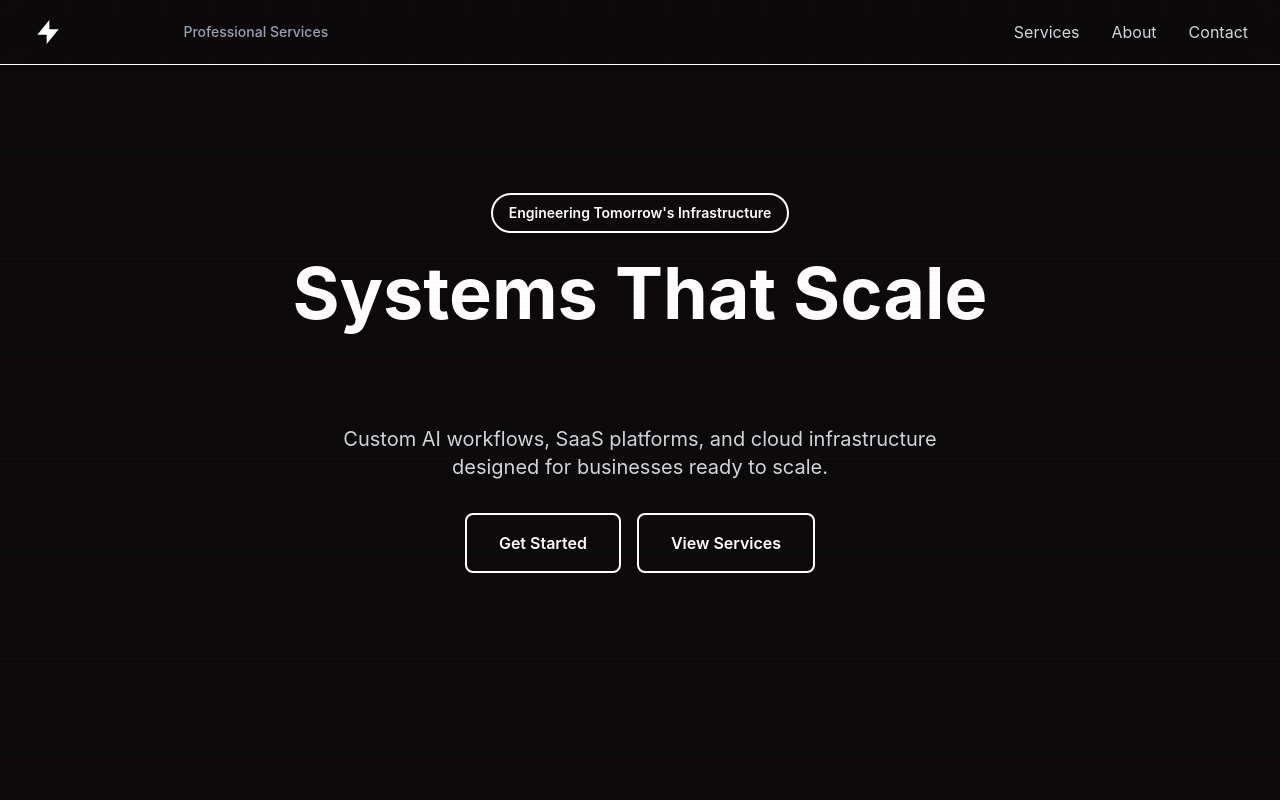
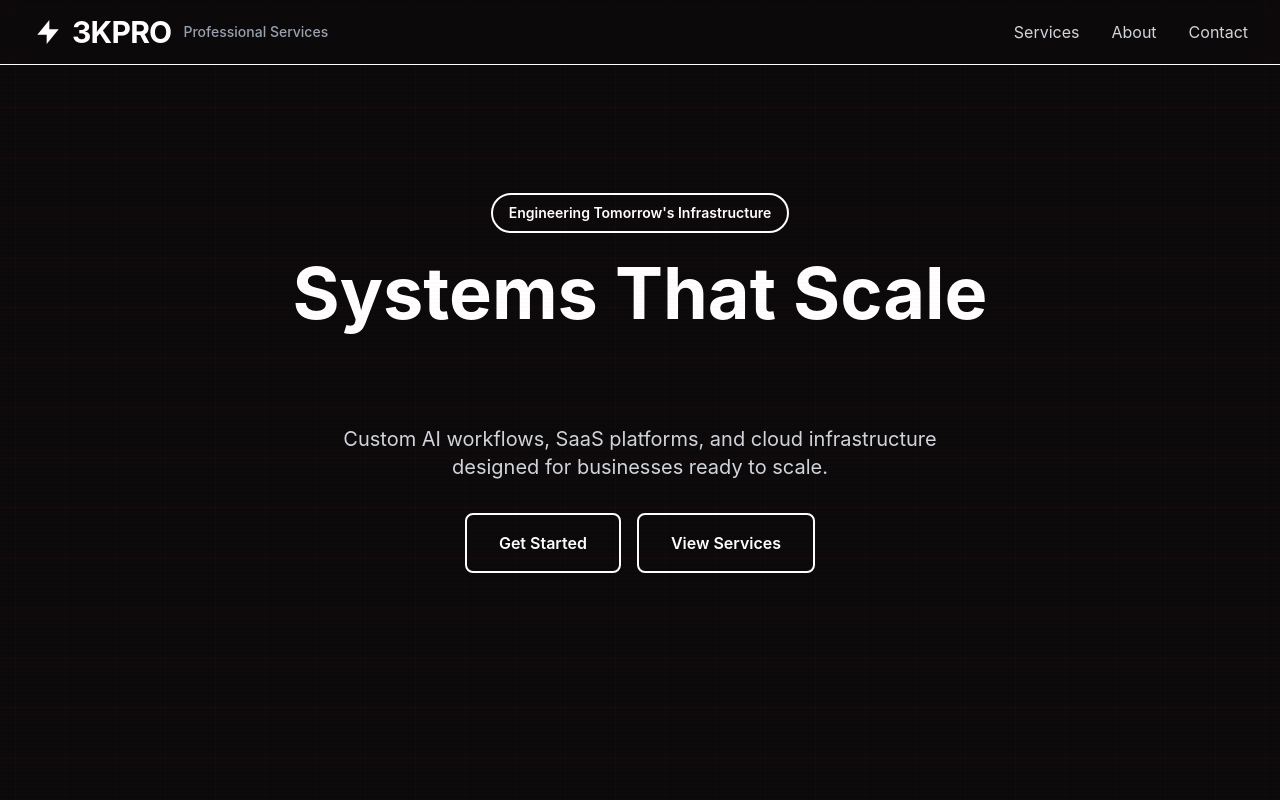
Before and after one commit to 3kpro/3kpro-website, a Next.js app: page / in a window 1280 px wide. Shown: the top 800 px of the page. Built offline with nearby package versions, Linux system fonts and the light colour scheme.

Commit message:
Fix invisible logo/text - use solid red instead of gradient

```diff
--- a/app/page.tsx
+++ b/app/page.tsx
@@ -174,10 +174,10 @@ export default function Home() {
           <div className="flex justify-between items-center h-16">
             <Link href="/" className="flex items-center group">
               <div className="flex items-center">
-                <svg className="w-8 h-8 text-tron-red mr-2 group-hover:drop-shadow-[0_0_12px_rgba(255,0,64,1)] transition-all duration-300 animate-pulse-glow" fill="currentColor" viewBox="0 0 24 24">
+                <svg className="w-8 h-8 text-tron-red mr-2 group-hover:drop-shadow-[0_0_12px_rgba(255,0,64,1)] transition-all duration-300" fill="currentColor" viewBox="0 0 24 24">
                   <path d="M13 10V3L4 14h7v7l9-11h-7z" />
                 </svg>
-                <span className="text-3xl font-bold bg-gradient-to-r from-tron-red via-tron-red-glow to-tron-red bg-clip-text text-transparent group-hover:drop-shadow-[0_0_12px_rgba(255,0,64,0.8)] transition-all duration-300 tracking-tight">
+                <span className="text-3xl font-bold text-tron-red group-hover:text-tron-red-glow group-hover:drop-shadow-[0_0_12px_rgba(255,0,64,0.8)] transition-all duration-300 tracking-tight">
                   3KPRO
                 </span>
               </div>
```
